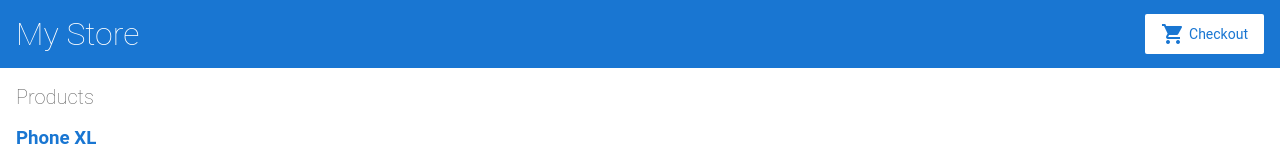
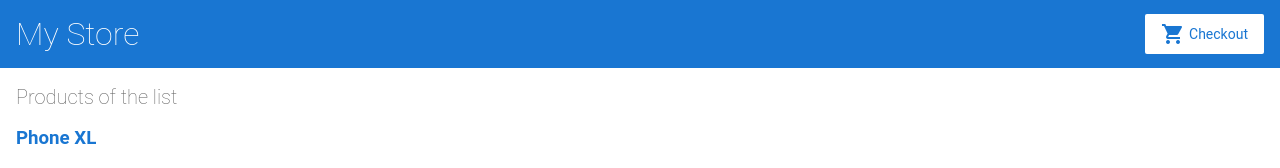
Before and after one commit to lucotuslim/angular-n51qww, an Angular app: page / in a window 1280 px wide. Shown: the top 168 px of the page. Built offline with nearby package versions, Linux system fonts and the light colour scheme.

Commit message:
2 files modified

```diff
--- a/src/app/product-list/product-list.component.html
+++ b/src/app/product-list/product-list.component.html
@@ -1,4 +1,4 @@
-<h2>Products</h2>
+<h2>Products of the list</h2>
 
 <div *ngFor="let product of products">
 
--- a/src/assets/shipping.json
+++ b/src/assets/shipping.json
@@ -9,6 +9,6 @@
   },
   {
     "type": "Postal",
-    "price": 2.99
+    "price": 2.33
   }
 ]
```
